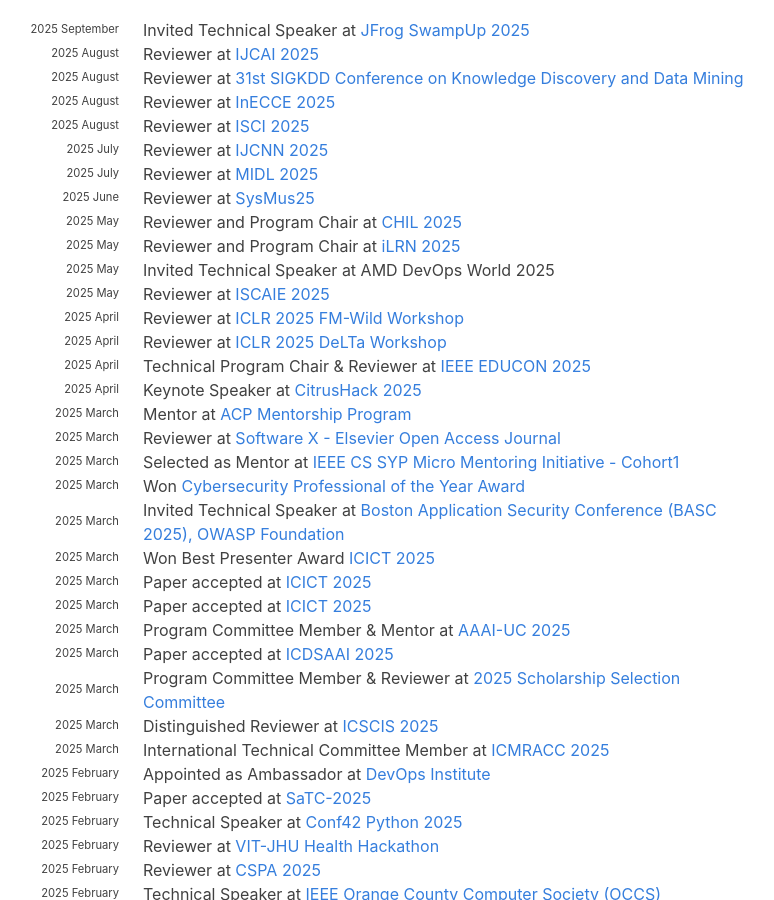
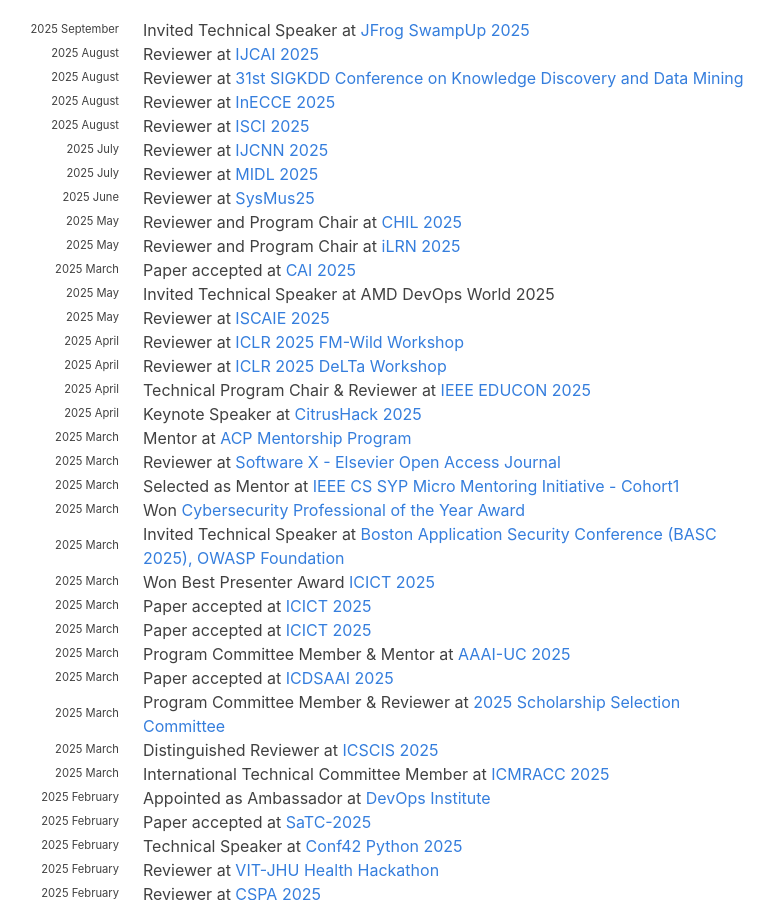
Before and after one commit to hariharanragothaman/hariharanragothaman.github.io, a Jekyll site: the page built from index.md, in a window 1280 px wide and 900 px high, scrolled down 868 px. Shown: the whole window, without its empty margins (189-963 px from the left). Built offline with Jekyll 4.4.1, drawn with Linux system fonts in a browser that asks for light colours; nearby versions of some CDN libraries; some web fonts are replaced.

Commit message:
Polishes and Updates

```diff
--- a/_data/news.yaml
+++ b/_data/news.yaml
@@ -51,7 +51,11 @@
   year-extra: May
   description: Reviewer and Program Chair at <a href="https://www.immersivelrn.org/ilrn2025/organizing-committee/">iLRN 2025</a>
 
-#-------------------------------------------- May  ------------------------------------------------------------------------------------------------------------------------------------------------------
+#-------------------------------------------- May  -------------------------------------------------------------------------------------------------------------------------------------------------------
+- year: 2025
+  year-extra: March
+  description: Paper accepted at <a href="https://cai.ieee.org/2025/">CAI 2025</a>
+
 - year: 2025
   year-extra: May
   description: Invited Technical Speaker at AMD DevOps World 2025
```
